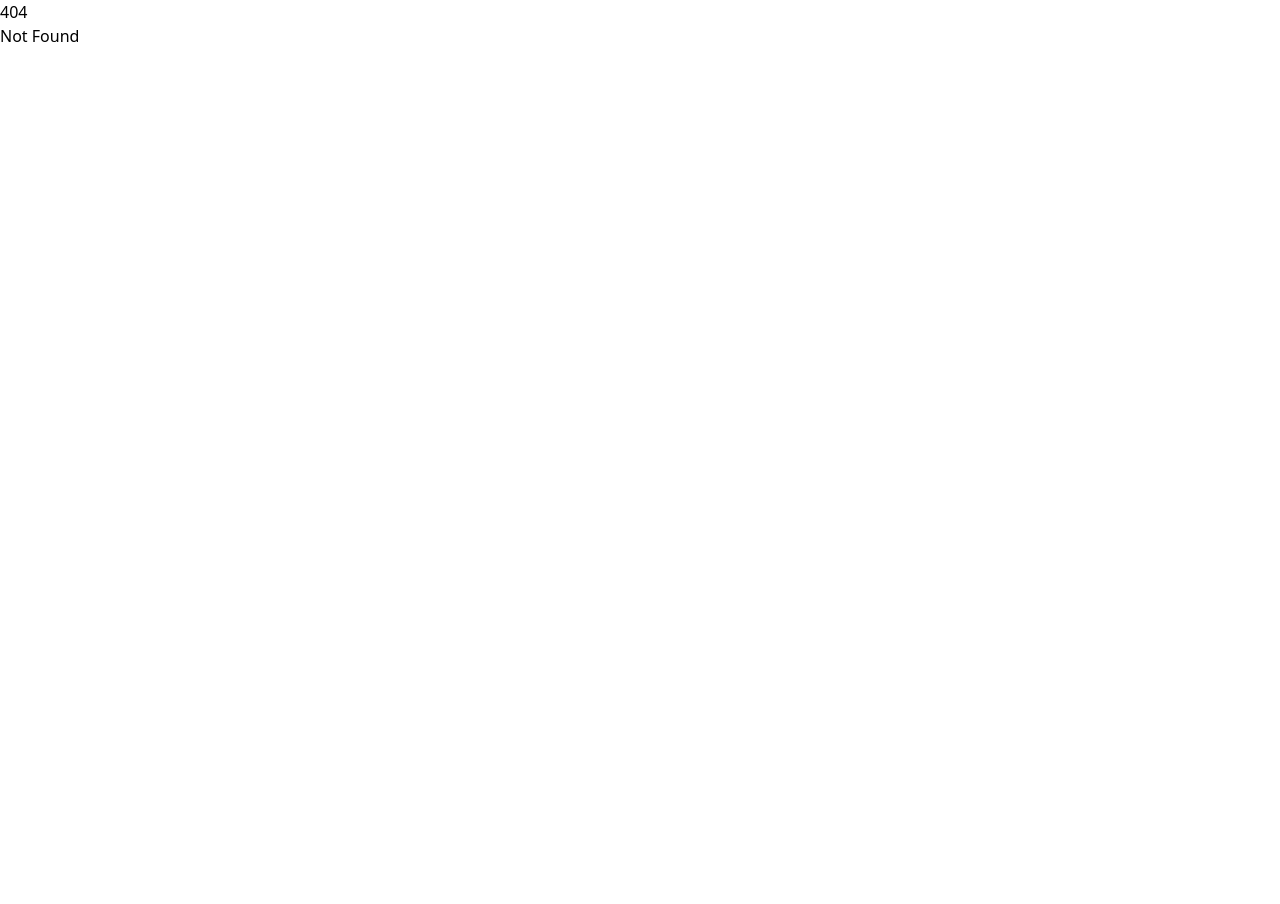
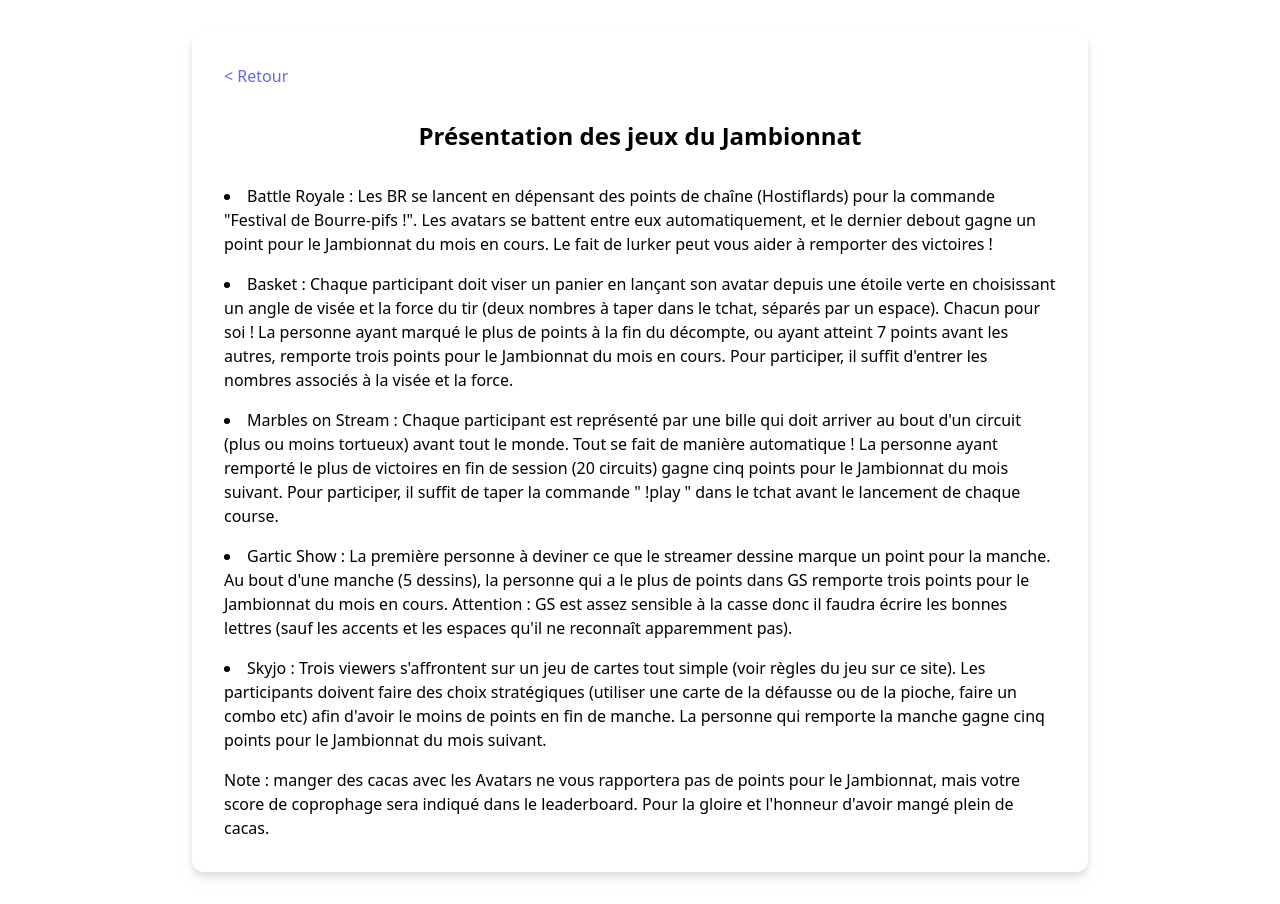
Before and after one commit to KuSh/TwitchJambionnat, a SvelteKit app in the folder site/: page /description in a window 1280 px wide. Before the commit this address had no page. Before the commit the page ends 800 px from the top, so only its background shows below. Built offline with nearby package versions, Linux system fonts and the light colour scheme.

Commit message:
feat: Add rules and description pages

```diff
--- a/site/src/routes/+page.svelte
+++ b/site/src/routes/+page.svelte
@@ -111,14 +111,26 @@
 </script>
 
 <svelte:head>
-  <title>Classement jambionnat</title>
+  <title>Classement Jambionnat</title>
 </svelte:head>
 
 <main
   class="rounded-xl m-1 lg:m-auto lg:my-8 lg:max-w-4xl p-4 lg:p-8 bg-white dark:bg-white/5 drop-shadow-lg dark:drop-shadow-none"
 >
   <img class="mx-auto" src={image} width="197" height="256" alt="" />
-  <h1 class="text-2xl font-semibold text-center my-8">Classement jambionnat</h1>
+  <nav class="uppercase my-8 flex flex-col">
+    <a
+      class="text-indigo-500 dark:text-blue-500 hover:underline w-min mx-auto"
+      href="rules">Règles</a
+    >
+    <!--
+    <a
+      class="text-indigo-500 dark:text-blue-500 hover:underline w-max mx-auto"
+      href="description">Présentation des jeux</a
+    >
+    -->
+  </nav>
+  <h1 class="text-2xl font-semibold text-center my-8">Classement Jambionnat</h1>
 
   <table class="w-full">
     <thead>
--- /dev/null
+++ b/site/src/routes/description/+page.svelte
@@ -0,0 +1,66 @@
+<svelte:head>
+  <title>Présentation des jeux du Jambionnat</title>
+</svelte:head>
+
+<main
+  class="rounded-xl m-1 lg:m-auto lg:my-8 lg:max-w-4xl p-4 lg:p-8 bg-white dark:bg-white/5 drop-shadow-lg dark:drop-shadow-none"
+>
+  <nav>
+    <a href="/" class="text-indigo-500 dark:text-blue-500 hover:underline"
+      >&lt; Retour</a
+    >
+  </nav>
+  <h1 class="text-2xl font-semibold text-center my-8">
+    Présentation des jeux du Jambionnat
+  </h1>
+
+  <section class="space-y-4">
+    <ul class="list-disc list-inside space-y-4">
+      <li>
+        Battle Royale : Les BR se lancent en dépensant des points de chaîne
+        (Hostiflards) pour la commande "Festival de Bourre-pifs !". Les avatars
+        se battent entre eux automatiquement, et le dernier debout gagne un
+        point pour le Jambionnat du mois en cours. Le fait de lurker peut vous
+        aider à remporter des victoires !
+      </li>
+      <li>
+        Basket : Chaque participant doit viser un panier en lançant son avatar
+        depuis une étoile verte en choisissant un angle de visée et la force du
+        tir (deux nombres à taper dans le tchat, séparés par un espace). Chacun
+        pour soi ! La personne ayant marqué le plus de points à la fin du
+        décompte, ou ayant atteint 7 points avant les autres, remporte trois
+        points pour le Jambionnat du mois en cours. Pour participer, il suffit
+        d'entrer les nombres associés à la visée et la force.
+      </li>
+      <li>
+        Marbles on Stream : Chaque participant est représenté par une bille qui
+        doit arriver au bout d'un circuit (plus ou moins tortueux) avant tout le
+        monde. Tout se fait de manière automatique ! La personne ayant remporté
+        le plus de victoires en fin de session (20 circuits) gagne cinq points
+        pour le Jambionnat du mois suivant. Pour participer, il suffit de taper
+        la commande " !play " dans le tchat avant le lancement de chaque course.
+      </li>
+      <li>
+        Gartic Show : La première personne à deviner ce que le streamer dessine
+        marque un point pour la manche. Au bout d'une manche (5 dessins), la
+        personne qui a le plus de points dans GS remporte trois points pour le
+        Jambionnat du mois en cours. Attention : GS est assez sensible à la
+        casse donc il faudra écrire les bonnes lettres (sauf les accents et les
+        espaces qu'il ne reconnaît apparemment pas).
+      </li>
+      <li>
+        Skyjo : Trois viewers s'affrontent sur un jeu de cartes tout simple
+        (voir règles du jeu sur ce site). Les participants doivent faire des
+        choix stratégiques (utiliser une carte de la défausse ou de la pioche,
+        faire un combo etc) afin d'avoir le moins de points en fin de manche. La
+        personne qui remporte la manche gagne cinq points pour le Jambionnat du
+        mois suivant.
+      </li>
+    </ul>
+    <p>
+      Note : manger des cacas avec les Avatars ne vous rapportera pas de points
+      pour le Jambionnat, mais votre score de coprophage sera indiqué dans le
+      leaderboard. Pour la gloire et l'honneur d'avoir mangé plein de cacas.
+    </p>
+  </section>
+</main>
--- /dev/null
+++ b/site/src/routes/rules/+page.svelte
@@ -0,0 +1,46 @@
+<svelte:head>
+  <title>Règles du Jambionnat</title>
+</svelte:head>
+
+<main
+  class="rounded-xl m-1 lg:m-auto lg:my-8 lg:max-w-4xl p-4 lg:p-8 bg-white dark:bg-white/5 drop-shadow-lg dark:drop-shadow-none"
+>
+  <nav>
+    <a href="/" class="text-indigo-500 dark:text-blue-500 hover:underline"
+      >&lt; Retour</a
+    >
+  </nav>
+  <h1 class="text-2xl font-semibold text-center my-8">Règles du Jambionnat</h1>
+
+  <section class="space-y-4">
+    <p>
+      Le Jambionnat est réservé à tous les subs de la chaîne, sans distinction
+      ni avantage en fonction des niveaux d'abonnement.
+    </p>
+    <p>
+      La personne ayant obtenu le plus haut score à la fin du mois est sacrée
+      Championne et gagne une commande à son nom. Cette commande est évolutive
+      et gagne en longueur à chaque Jambionnat mensuel remporté.
+    </p>
+    <p>
+      La commande custom en question devra toujours commencer par "Gloire à ..."
+      , et être Twitch-friendly.
+    </p>
+    <p>
+      Exception faite des Battle Royales, les jeux du Jambionnat se font lors de
+      soirées dédiées. Consultez le planning sur <a
+        href="https://discord.gg/xH6UQdw"
+        target="_blank"
+        rel="noopener noreferrer"
+        class="text-indigo-500 dark:text-blue-500 hover:underline">Discord</a
+      >
+      (section "Brutalpolo" > salon "VOD et Planning"), dans l'onglet "Programme"
+      de la page Twitch et sur Twitter. Le planning est actualisé chaque dimanche,
+      pour la semaine suivante.
+    </p>
+    <p>
+      Note : en cas d'égalité entre deux personnes, elles seront départagées
+      grâce à un duel StreamAvatars.
+    </p>
+  </section>
+</main>
```
